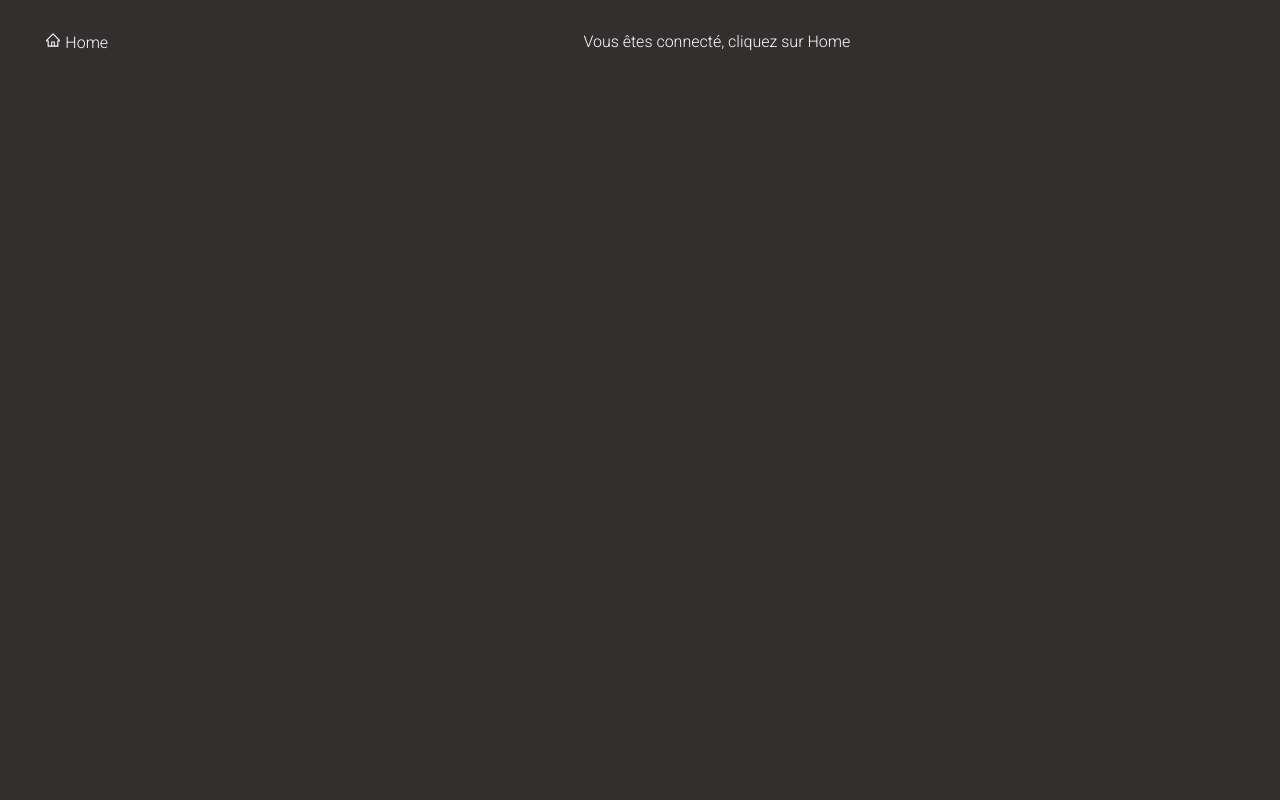
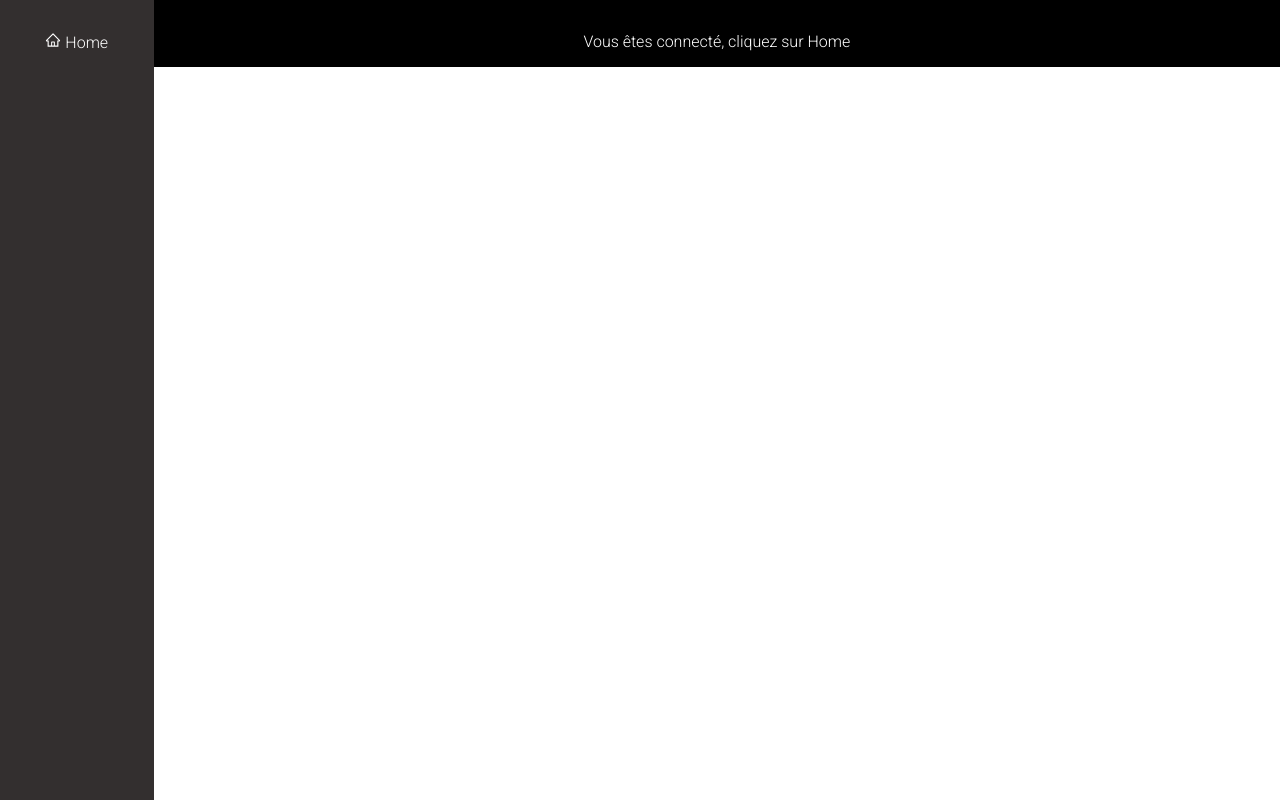
Before and after one commit to Ozzipozzo/AVEC-Spot, a React (Create React App) app: page /login in a window 1280 px wide. Built offline with nearby package versions, Linux system fonts and the light colour scheme; no server answers.

Commit message:
[ADD] stylising button connect and logout

```diff
--- a/src/components/Home.jsx
+++ b/src/components/Home.jsx
@@ -9,12 +9,10 @@ const HomeStyle = styled.div`
     flex-wrap: wrap;
     background-color: #1b1919;
     padding-left: 4rem;
+    height: 100vh;
 
-    .main_connect {
-    }
     .main_connect_p {
         color: white;
-
     }
 
 `;
--- a/src/components/Login.jsx
+++ b/src/components/Login.jsx
@@ -1,23 +1,68 @@
-import React, { useState, useEffect} from 'react';
+import React, { useState, useEffect } from 'react';
 import styled from 'styled-components';
 import { Link, useHistory } from 'react-router-dom';
 import { useCookies } from 'react-cookie';
 
 const LoginStyle = styled.div`
 
-
     display: flex;
     justify-content: flex-end;
-    width: 80%;
+    width: 88%;
+
     .main_login {
-        margin-top: 1rem;
-        border: 1px solid white;
-        border-radius: 10px;
+        margin-top: 3rem;
     }
+
     a {
         text-decoration: none;
         color: white;
         padding: 2rem;
+
+        &:hover,
+        &:focus {
+        border-color: #1ED760;
+        color: #fff;
+        }
+    }
+
+    .login_button,
+    .logout_button {
+        margin-top: 1rem;
+        border: 1px solid white;
+        border-radius: 10px;
+        color: #1ED760;
+        transition: 0.25s;
+        background: none;
+        border: 2px solid;
+        font: inherit;
+        line-height: 1;
+        margin: 0.5em;
+        padding: 1em 2em;
+    }
+
+    button {
+    color: #1ED760;
+    transition: 0.25s;
+    background: none;
+    border: 2px solid;
+    font: inherit;
+    line-height: 1;
+    padding: 0.5em 2em;
+    border-radius: 10px;
+
+    &:hover,
+    &:focus {
+        border-color: #1ED760;
+        color: #fff;
+        }
+    }
+
+    .logout_button:hover,
+    .logout_button:focus,
+    .login_button:hover,
+    .login_button:focus {
+        box-shadow: 0 0.5em 0.5em -0.4em var(--hover);
+        transform: translateY(-0.25em);
     }
 `;
 
@@ -35,10 +80,10 @@ export default function Login() {
                 Authorization: "Bearer " + tokentest
             }
         })
-        .then(res => res.json())
-        .then(res => {
-            setIsLoggedIn(res.id)
-        })
+            .then(res => res.json())
+            .then(res => {
+                setIsLoggedIn(res.id)
+            })
     }, [])
 
     const logout = () => {
@@ -51,8 +96,8 @@ export default function Login() {
             <div className="main_login">
                 {
                     isLoggedIn
-                    ? <button onClick={logout}>{isLoggedIn}</button>
-                    : <Link to="/login">Se connecter</Link>
+                        ? <button className="logout_button" onClick={logout}>{isLoggedIn}</button>
+                        : <Link className="login_button" to="/login">Se connecter</Link>
                 }
             </div>
         </LoginStyle>
--- a/src/components/LoginPage.jsx
+++ b/src/components/LoginPage.jsx
@@ -6,11 +6,36 @@ import styled from 'styled-components';
 const LoginPageStyle = styled.div `
     display: flex;
     justify-content: center;
+    background-color: black;
 
     a {
         text-decoration: none;
         color: white;
         margin-top: 2rem;
+        margin-top: 1rem;
+        border: 1px solid white;
+        border-radius: 10px;
+        color: #1ED760;
+        transition: 0.25s;
+        background: none;
+        border: 2px solid;
+        font: inherit;
+        line-height: 1;
+        margin: 0.5em;
+        margin-top: 2rem;
+        padding: 1em 2em;
+
+        &:hover,
+        &:focus {
+        border-color: #1ED760;
+        color: #fff;
+        }
+    }
+
+    .a:hover,
+    .a:focus {
+        box-shadow: 0 0.5em 0.5em -0.4em var(--hover);
+        transform: translateY(-0.25em);
     }
     .connect_ok {
         margin-top: 2rem;
--- a/src/index.css
+++ b/src/index.css
@@ -2,7 +2,7 @@
 
 body {
   margin: 0;
-  background-color: #332f2f;
+  /* background-color: #332f2f; */
   font-family: 'Roboto', sans-serif;
   -webkit-font-smoothing: antialiased;
   -moz-osx-font-smoothing: grayscale;
```
